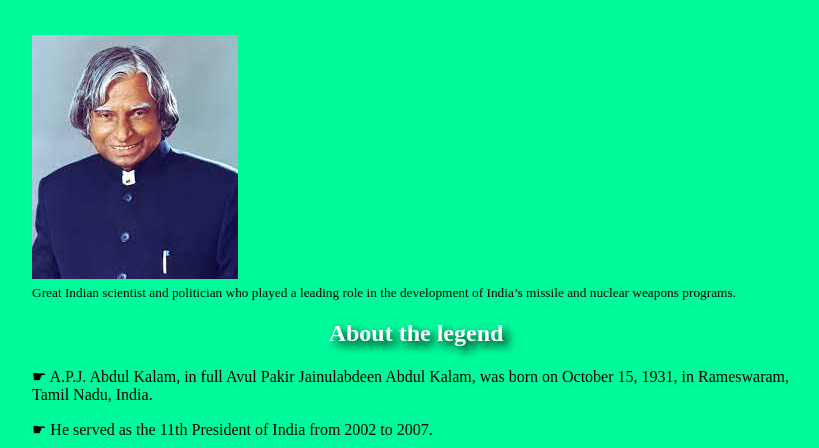
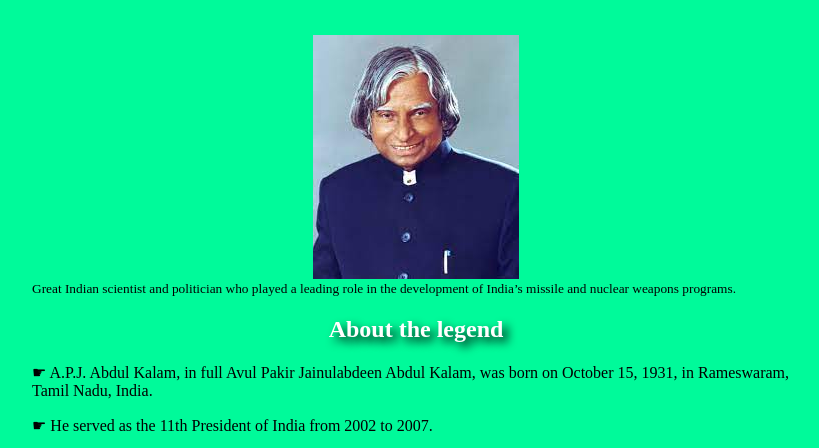
Before and after one commit to Desbee360/Tribute-page-microverse-trials, a plain HTML site: page index.html in a window 1280 px wide. Shown: the part 323-771 px from the top of the page, without its empty margins (224-1043 px from the left). Drawn offline with Linux system fonts and the light colour scheme.

```diff
--- a/css/style.css
+++ b/css/style.css
@@ -59,7 +59,14 @@
     font-weight: bold;
   }
 
-  #image {
-    max-width: 100%;
-    height: auto;
+
+    #image {
+        display: block;
+
+        max-width: 100%;
+
+        margin-left: auto;
+
+        margin-right: auto;
+
   }
```
